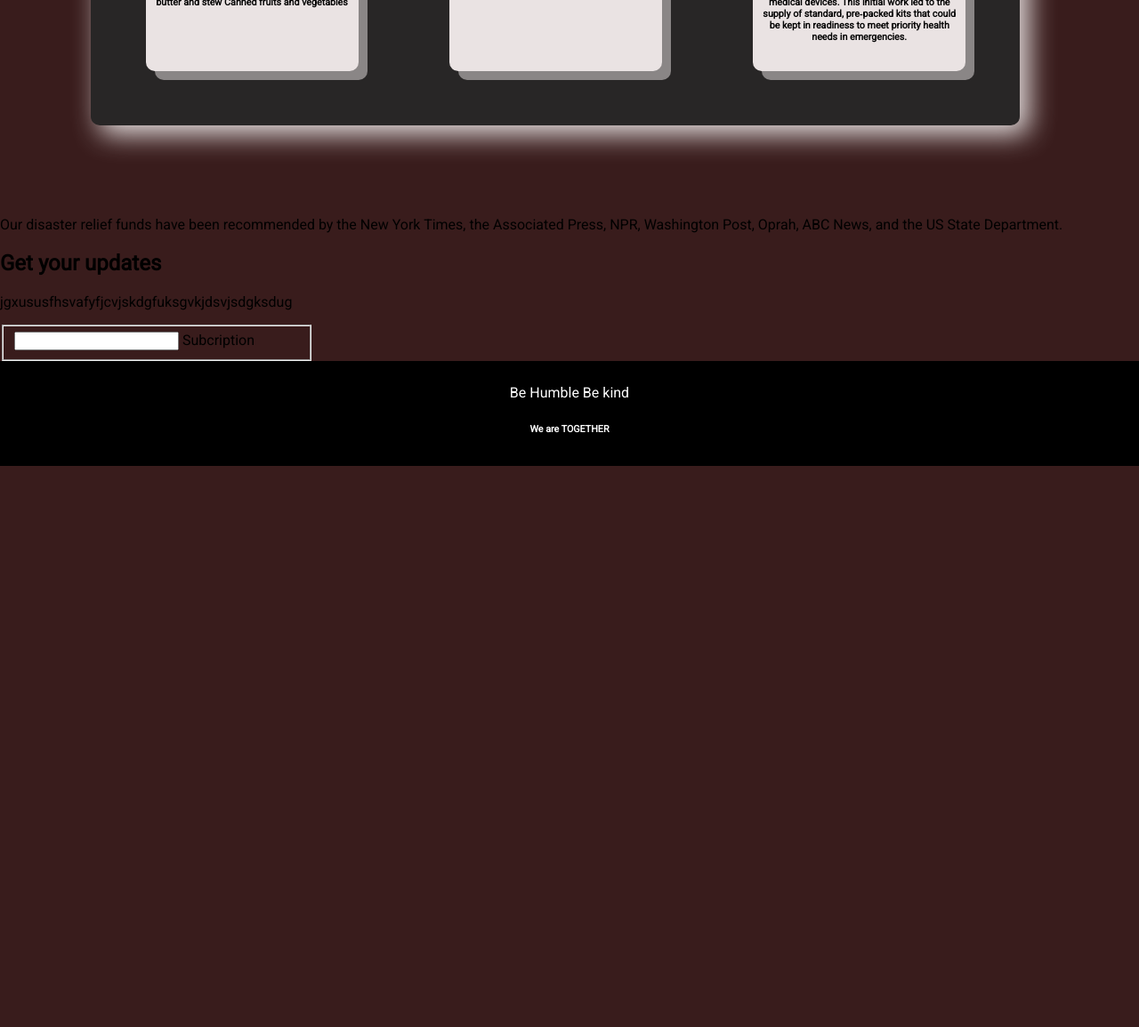
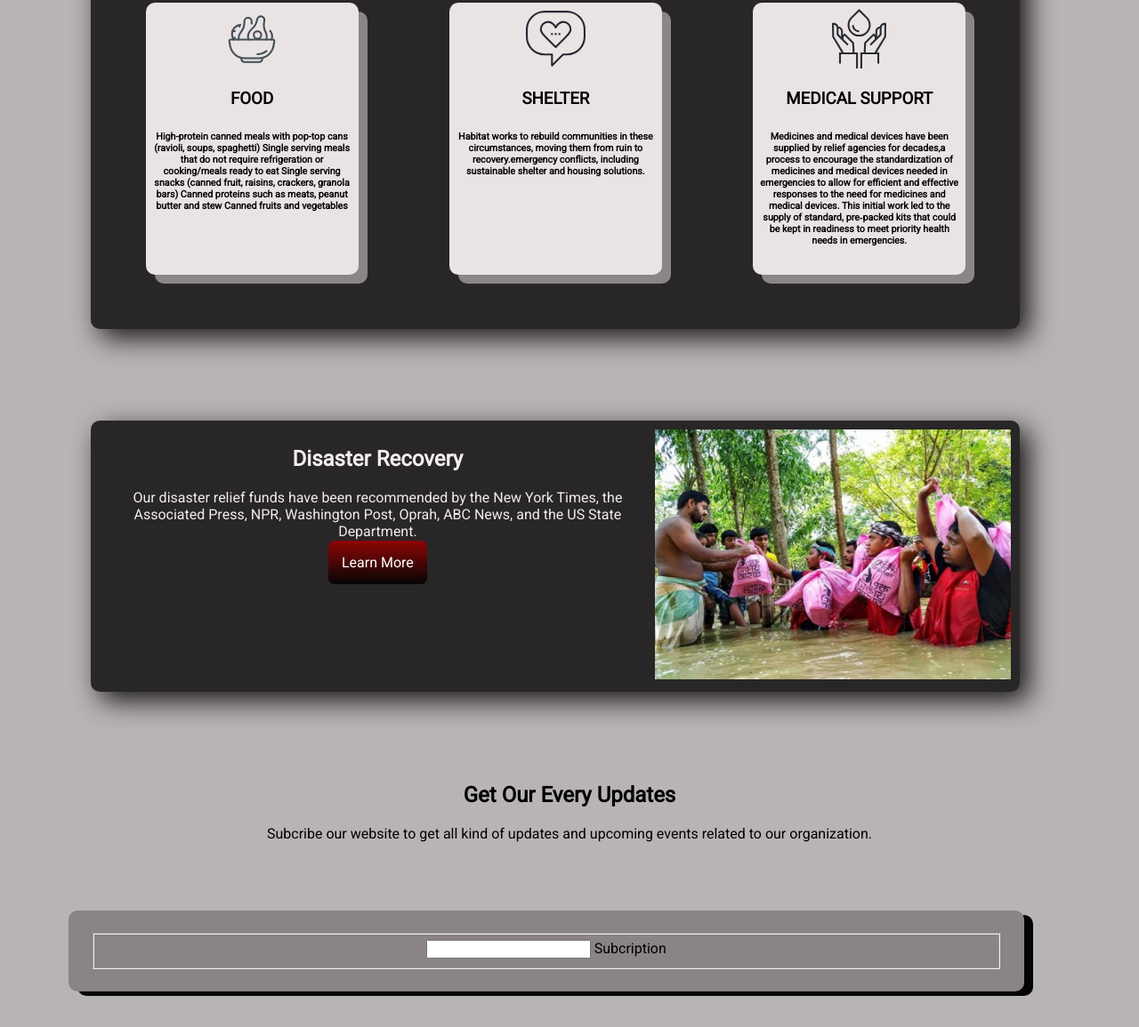
Before and after one commit to TomaDey/Donate-site, a plain HTML site: page index.html in a window 1280 px wide. Shown: the part 1137-2292 px from the top of the page at 89% size. Before the commit the page ends 1661 px from the top, so only its background shows below. Drawn offline with Linux system fonts and the light colour scheme.

Commit message:
update area and text-aline

```diff
--- a/index.html
+++ b/index.html
@@ -11,6 +11,7 @@
     <link rel="stylesheet" href="style.css">
 </head>
 <body>
+    <!--Banner area -->
     <section class="banner-background">
         <div class="banner-text">
             <h1 class="banner-font">Spread Your Helping Hand</h1>
@@ -20,7 +21,9 @@
             <a class="button-link" target="_blank" href="http:// ">Donate Now</a>
         </div>
     </section>
+ <!--End of banner area-->
 
+ <!--Donate Today area-->
     <section class="donation-plan">
        <div>
         <h2>Donate Today</h2>
@@ -43,10 +46,16 @@
             <div class="donation">
                 <h5>5000tk</h5>
             </div>
+            <div>
+                <p>Other amount Taka</p>
+                <hr>
+            </div>
     </div>
         <a class="button-link" target="_blank" href="http://">Donate Now</a>
     </section>
+<!--End of donate Today area-->
 
+<!--our donate plan area-->
     <section class="donation-plan">
         <h2>Our Donate Plan</h2>
         <p>Through the Disaster Relief Fund, you'll reduce suffering and help families rebuild with essentials like:</p>
@@ -63,13 +72,13 @@
                 </div>
 
             <div class="donate-program">
-                    <img id="img-donate" src="icons/icon4.svg" alt="">
+                    <img id="img-donate" src="icons/icon9.svg" alt="">
                 <h3>SHELTER</h3>
                 <h6>Habitat works to rebuild communities in these circumstances, moving them from ruin to recovery.emergency conflicts, including sustainable shelter and housing solutions.</h6>
             </div>
 
             <div class="donate-program">
-                <img id="img-donate" src="icons/icon4.svg" alt="">
+                <img id="img-donate" src="icons/icon13.svg" alt="">
                 <h3>MEDICAL SUPPORT</h3>
                 <h6>Medicines and medical devices have been supplied by relief agencies for decades,a process to encourage the standardization of medicines and
                 medical devices needed in emergencies to allow for efficient and effective responses to the need for medicines and
@@ -78,24 +87,41 @@
             </div>
         </div>
     </section>
+<!--End of our donate plan area-->
+
+<!-- Start of disaster recovery area-->
+    <section class="donate-amount donation-plan">
+        <div>
+        <h1>Disaster Recovery</h1>
     <p>Our disaster relief funds have been recommended by the New York Times, the Associated Press, NPR, Washington Post,
         Oprah, ABC News, and the US State Department.</p>
-    <section>
+        <a class="button-link" target="_blank" href="http:// ">Learn More</a>
+        </div>
+        <div>
+            <img id="img-recovery" src="images/donation11.jpg">
+        </div>
+        </section>
+<!-- End of disaster recovery area-->
 
-        <h2>Get your updates</h2>
-        <p>jgxususfhsvafyfjcvjskdgfuksgvkjdsvjsdgksdug</p>
+<!--Start of update area-->
+    <section class="update">
+       <h2>Get Our Every Updates</h2>
+        <p>Subcribe our website to get all kind of updates and upcoming events related to our organization.</p>
+    <form class="form-field">
+        <fieldset >
+            <input type="text" id="email">
+            <label for="email">Subcription</label>
+        </fieldset>
+    </form>
+    </section>
+    <!--End of update area-->
 
-       <form>
-<fieldset class="form-field">
-<input type="text" id="email">
-<label for="email">Subcription</label>
-</fieldset>
-</form>
-    </section>
 </body>
 
+<!--Footer area-->
 <footer class="footer">
     <p>Be Humble Be kind</p>
     <h6>We are TOGETHER</h6>
 </footer>
+<!--Footer area-->
 </html>
--- a/style.css
+++ b/style.css
@@ -1,35 +1,35 @@
 body{
     font-family: 'Roboto', sans-serif;
     margin: 0%;
-    background-color:rgb(57, 28, 28) ;
+    background-color:rgb(185, 180, 180);
+    color:rgb(242, 237, 237);
 }
 .banner-background{
     background-image: url(images/donation7.jpg);
         background-repeat: no-repeat;
+        padding: 8%;
 }
 .banner-font{
-    font-size: 30px;
+    font-size: 35px;
 }
 .banner-text {
         text-align: center;
-        color: rgb(244, 235, 235);
         padding: 20px;
 }
 .button-link{
     text-decoration: none;
     background-image:linear-gradient(rgb(143, 6, 6),hwb(60 2% 98%));
+    padding: 15px;
+    border-radius:7px;
     color:white;
-    padding:7px;
-    border-radius:7px;
 }
 .donation-plan{
     text-align:center;
-    color: rgb(239, 229, 229);
     width: 80%;
     margin: 8%;
     padding: 10px;
     border-radius: 10px;
-    box-shadow: 10px 10px 30px rgb(231, 225, 225);
+    box-shadow: 10px 10px 30px rgb(24, 22, 22);
     background-color:rgb(40, 38, 38)
 }
 .donate-amount{
@@ -53,14 +53,25 @@ body{
 #img-donate{
     width: 30%;
 }
+#img-recovery{
+    width:400px;
+}
+.update{
+    text-align: center;
+    color:black;
+}
+
+.form-field {
+    text-align: center;
+    width: 80%;
+    margin: 6%;
+    padding: 25px;
+    border-radius: 10px;
+    box-shadow: 10px 5px rgb(4, 4, 4);
+    background-color: rgb(138, 132, 132)
+}
 .footer{
     text-align: center;
-    color: white;
     padding: 10px;
     background-color: black;
 }
-
-.form-field{
-    width:25%;
-
-}
```
